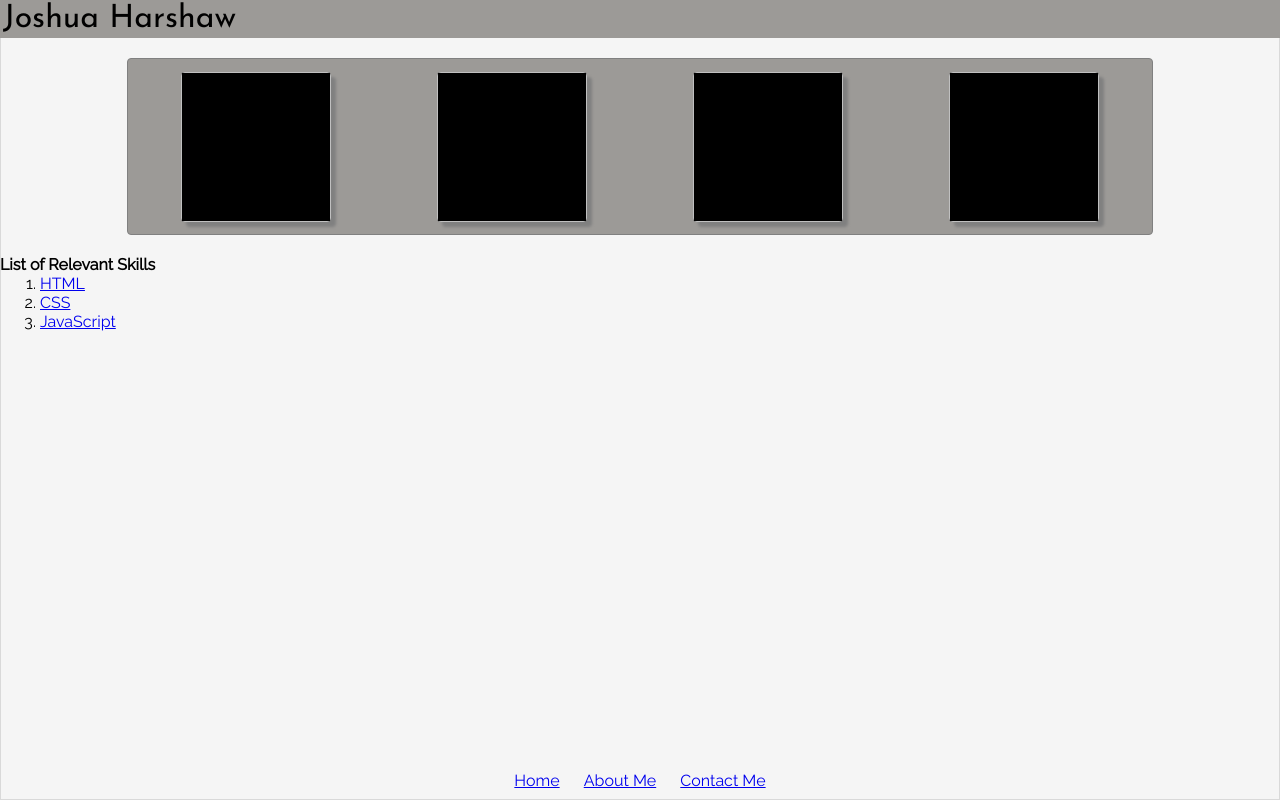
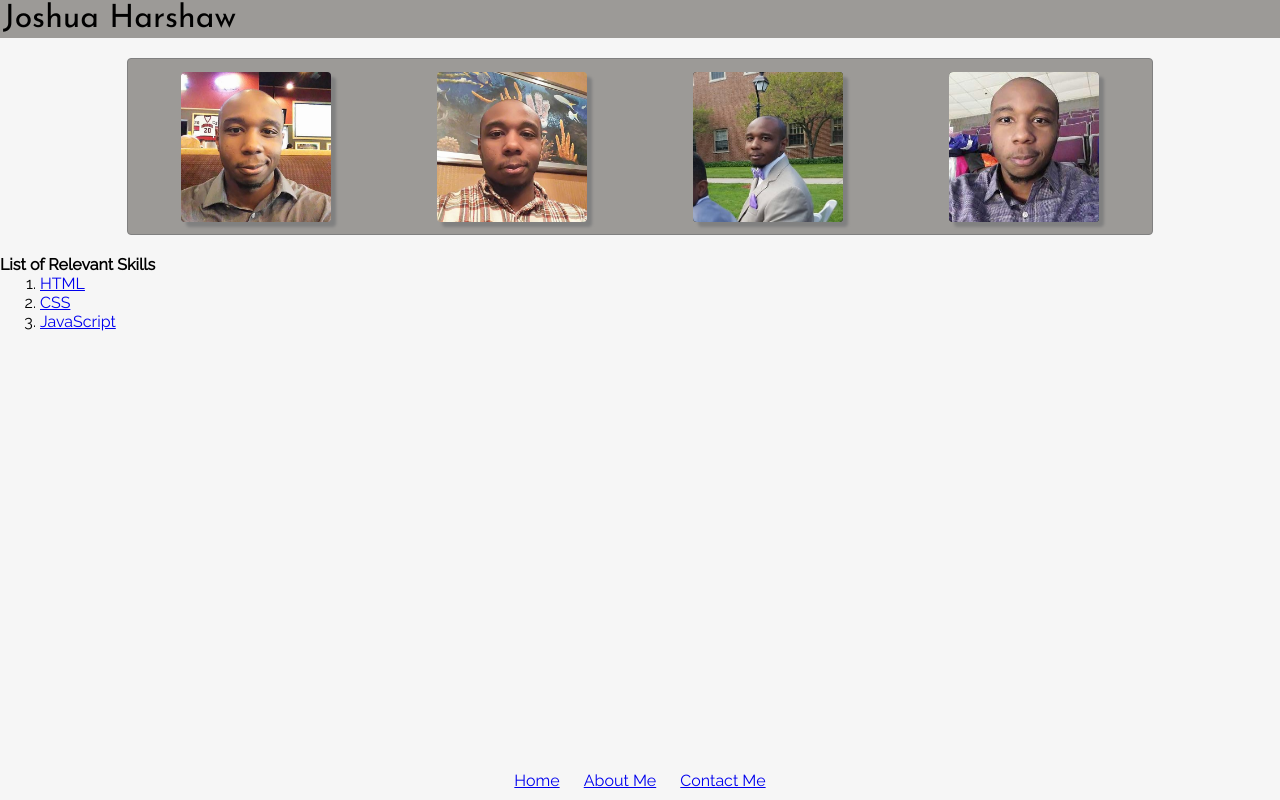
Before and after one commit to joshuaharshaw/grandcircus, a plain HTML site: page GC Deliverable 1/index.html in a window 1280 px wide. Drawn offline with Linux system fonts and the light colour scheme.

Commit message:
Changes based on initial feedback.

```diff
--- a/GC Deliverable 1/css/common.css
+++ b/GC Deliverable 1/css/common.css
@@ -7,22 +7,14 @@ html,body {
   height: 100%;
 }
 
+body {
+    background-color: rgba(240, 240, 240, 0.6);
+}
+
+
 /* Main Container and Background Color*/
 .main-container {
   position: relative;
-}
-
-#background-img {
-    background-color:#f0f0f0;
-    content: ' ';
-    display: block;
-    position: absolute;
-    left: 0px;
-    top: 0px;
-    width: 100%;
-    height: 100%;
-    z-index: -1;
-    opacity: 0.6;
 }
 
 body {
--- a/GC Deliverable 1/index.html
+++ b/GC Deliverable 1/index.html
@@ -9,17 +9,14 @@
 
 <body class="main-container">
 
-
-<img id="background-img" src='#'>
-
 	<header>Joshua Harshaw</header>
 
 
 	<div id="gallery">
-  <img class="gallery-img" href="#">
-  <img class="gallery-img" href="#">
-  <img class="gallery-img" href="#">
-  <img class="gallery-img" href="#">
+	  <img class="gallery-img" src="./img/harshaw1.jpg">
+	  <img class="gallery-img" src="./img/harshaw2.jpg">
+	  <img class="gallery-img" src="./img/harshaw3.jpg">
+	  <img class="gallery-img" src="./img/harshaw4.jpg">
 	</div>
 
 	<div id="skills-list">
@@ -36,7 +33,6 @@
 			<a href="index.html">Home</a>
 			<a href="about.html">About Me</a>
 			<a href="contact.html">Contact Me</a>
-
 		</div>
 	</footer>
 
--- a/GC Deliverable 2/css/common.css
+++ b/GC Deliverable 2/css/common.css
@@ -9,8 +9,7 @@ html,body {
 
 body {
 	font-family: 'Raleway', sans-serif;
-	background-color: #f0f0f0;
-	opacity: 0.8;
+  background-color: rgba(240, 240, 240, 0.6);
 }
 
 
@@ -26,6 +25,7 @@ body {
 .material-xs {
   box-shadow: 0px 2px 3px black;
 }
+
 
 /*Navbar*/
 #navbar {
```
Also changed, not shown: GC Deliverable 1/contact.html (+1 -1 lines), GC Deliverable 2/contact.html (+1 -1 lines), GC Deliverable 2/index.html (+4 -4 lines), GC Deliverable 1/img/harshaw1.jpg (added), GC Deliverable 1/img/harshaw2.jpg (added), GC Deliverable 1/img/harshaw3.jpg (added), GC Deliverable 1/img/harshaw4.jpg (added), GC Deliverable 2/img/harshaw1.jpg (added), GC Deliverable 2/img/harshaw2.jpg (added), GC Deliverable 2/img/harshaw3.jpg (added), GC Deliverable 2/img/harshaw4.jpg (added). Lines whose indentation alone changed are shown as unchanged.
